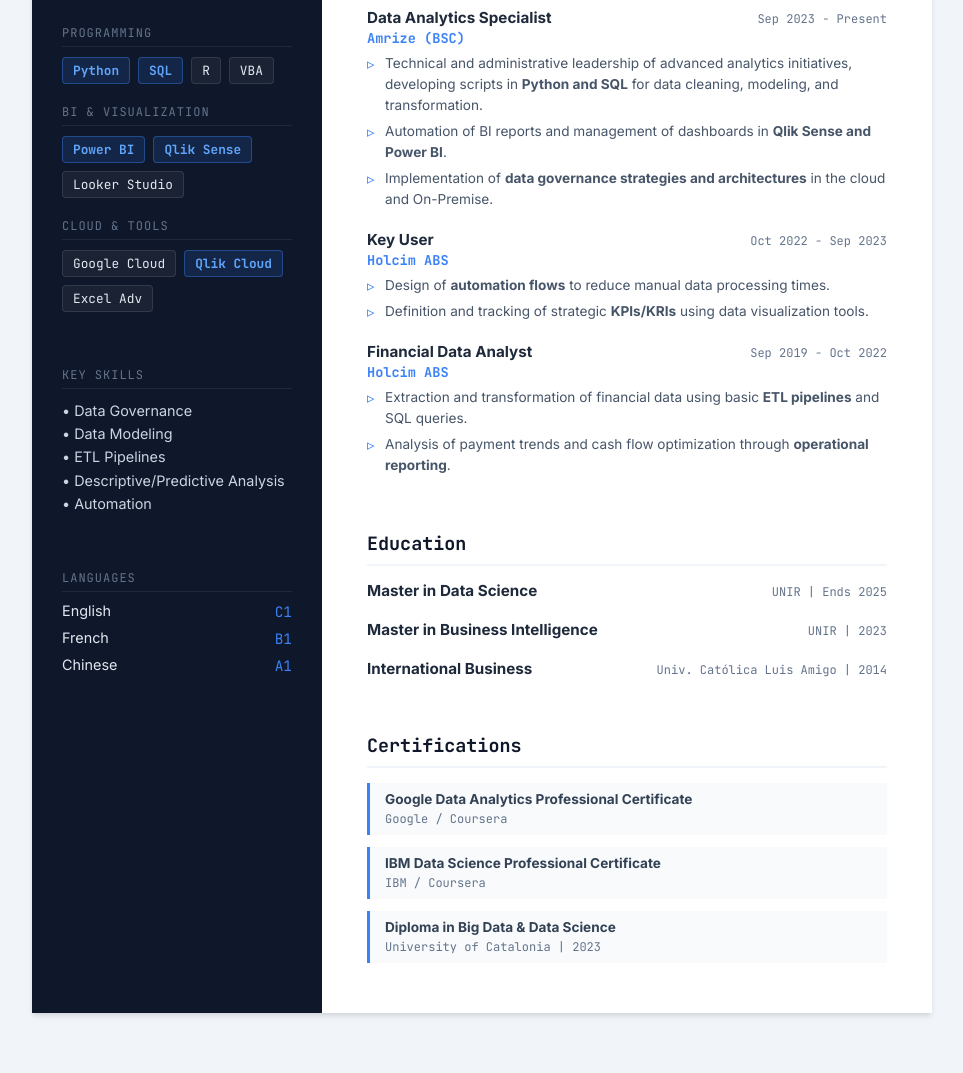
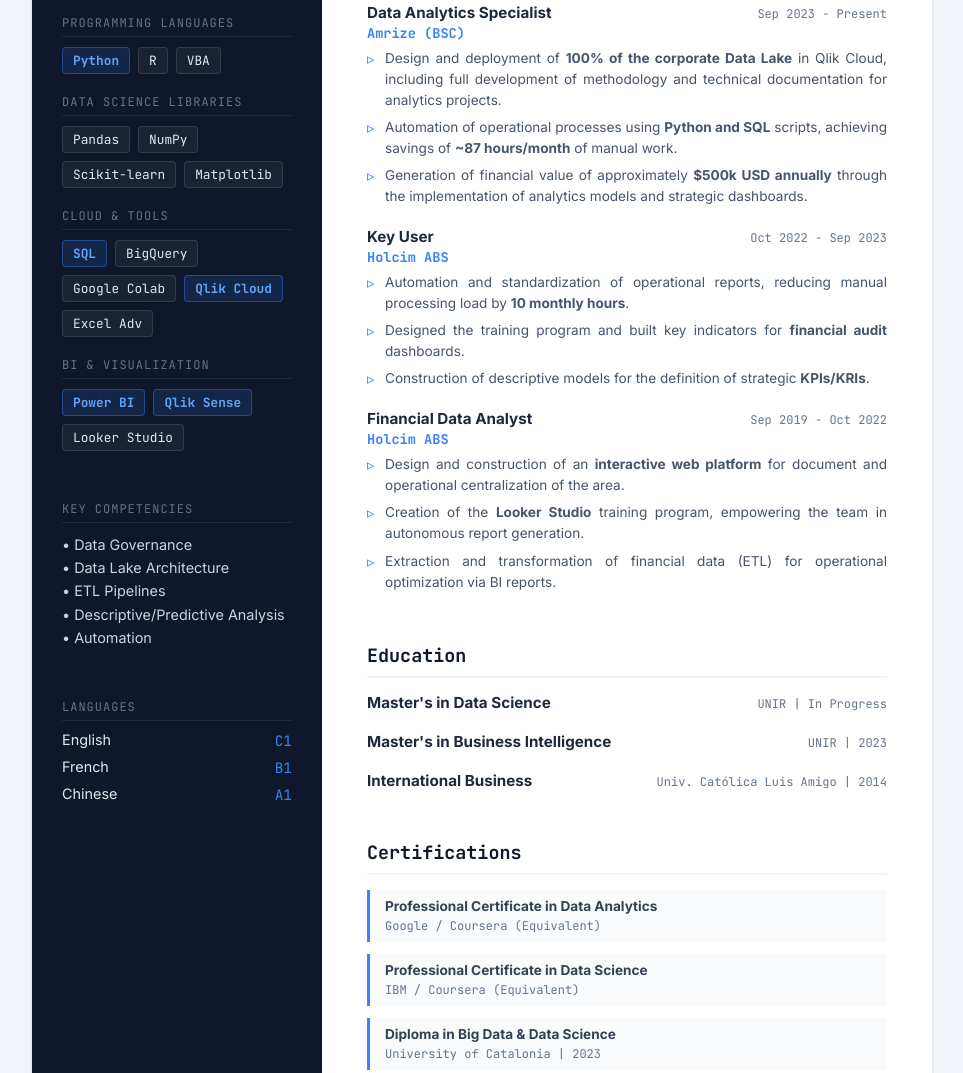
Before and after one commit to acevedoalex311-maker/rs, a plain HTML site: page index.html in a window 1280 px wide. Shown: the part 348-1421 px from the top of the page, without its empty margins (158-1121 px from the left). Drawn offline with Linux system fonts and the light colour scheme.

Commit message:
Revise CV content and layout for Ervin Acevedo
Updated the CV for Ervin Acevedo with new content and formatting changes.

```diff
--- a/index.html
+++ b/index.html
@@ -65,7 +65,7 @@
             padding: 40px 30px;
             display: flex;
             flex-direction: column;
-            gap: 35px;
+            gap: 30px;
             font-family: var(--font-body);
         }
 
@@ -146,7 +146,7 @@
             padding: 50px 45px;
             display: flex;
             flex-direction: column;
-            gap: 35px;
+            gap: 30px;
         }
 
         .section-header {
@@ -175,7 +175,6 @@
             font-weight: 600;
         }
 
-        /* Summary */
         .summary p {
             line-height: 1.6;
             color: #475569;
@@ -217,14 +216,14 @@
             margin-top: 6px;
         }
 
-        /* List Styling */
         ul.duties li {
             position: relative;
             padding-left: 18px;
-            margin-bottom: 5px;
+            margin-bottom: 6px;
             font-size: 0.85rem;
             color: #475569;
             line-height: 1.55;
+            text-align: justify;
         }
 
         ul.duties li::before {
@@ -295,12 +294,32 @@
             <div class="stack-section">
 
                 <div class="stack-group">
-                    <div class="stack-title">Programming</div>
+                    <div class="stack-title">Programming Languages</div>
                     <div class="stack-items">
                         <span class="tech-pill highlight">Python</span>
-                        <span class="tech-pill highlight">SQL</span>
                         <span class="tech-pill">R</span>
                         <span class="tech-pill">VBA</span>
+                    </div>
+                </div>
+
+                <div class="stack-group">
+                    <div class="stack-title">Data Science Libraries</div>
+                    <div class="stack-items">
+                        <span class="tech-pill">Pandas</span>
+                        <span class="tech-pill">NumPy</span>
+                        <span class="tech-pill">Scikit-learn</span>
+                        <span class="tech-pill">Matplotlib</span>
+                    </div>
+                </div>
+
+                <div class="stack-group">
+                    <div class="stack-title">Cloud & Tools</div>
+                    <div class="stack-items">
+                        <span class="tech-pill highlight">SQL</span>
+                        <span class="tech-pill">BigQuery</span>
+                        <span class="tech-pill">Google Colab</span>
+                        <span class="tech-pill highlight">Qlik Cloud</span>
+                        <span class="tech-pill">Excel Adv</span>
                     </div>
                 </div>
 
@@ -313,22 +332,13 @@
                     </div>
                 </div>
 
-                <div class="stack-group">
-                    <div class="stack-title">Cloud & Tools</div>
-                    <div class="stack-items">
-                        <span class="tech-pill">Google Cloud</span>
-                        <span class="tech-pill highlight">Qlik Cloud</span>
-                        <span class="tech-pill">Excel Adv</span>
-                    </div>
-                </div>
-
             </div>
 
             <div class="stack-group">
-                <div class="stack-title">Key Skills</div>
+                <div class="stack-title">Key Competencies</div>
                 <ul style="list-style: none; font-size: 0.9rem; color: #cbd5e1; line-height: 1.6;">
                     <li>• Data Governance</li>
-                    <li>• Data Modeling</li>
+                    <li>• Data Lake Architecture</li>
                     <li>• ETL Pipelines</li>
                     <li>• Descriptive/Predictive Analysis</li>
                     <li>• Automation</li>
@@ -352,7 +362,9 @@
                     <h2 class="section-title">Professional Profile</h2>
                 </div>
                 <p>
-                    Data specialist focused on the <strong>Python, SQL, and BI</strong> ecosystem, with solid experience transforming complex data into strategic solutions. Expert in developing analytical architectures, data governance, and ETL process automation. Proven ability to solve business problems using descriptive/predictive models and interactive dashboards that optimize operational efficiency.
+                    Data Specialist focused on the <strong>Python, SQL, and BI</strong> ecosystem, with solid experience transforming complex data into strategic solutions.
+                    Experienced in the design and deployment of analytical architectures (Data Lakes), data governance, and ETL automation.
+                    Proven ability to generate financial value and operational efficiency through descriptive and predictive models combined with advanced data visualization.
                 </p>
             </section>
 
@@ -370,9 +382,9 @@
                         <span class="date">Sep 2023 - Present</span>
                     </div>
                     <ul class="duties">
-                        <li>Technical and administrative leadership of advanced analytics initiatives, developing scripts in <strong>Python and SQL</strong> for data cleaning, modeling, and transformation.</li>
-                        <li>Automation of BI reports and management of dashboards in <strong>Qlik Sense and Power BI</strong>.</li>
-                        <li>Implementation of <strong>data governance strategies and architectures</strong> in the cloud and On-Premise.</li>
+                        <li>Design and deployment of <strong>100% of the corporate Data Lake</strong> in Qlik Cloud, including full development of methodology and technical documentation for analytics projects.</li>
+                        <li>Automation of operational processes using <strong>Python and SQL</strong> scripts, achieving savings of <strong>~87 hours/month</strong> of manual work.</li>
+                        <li>Generation of financial value of approximately <strong>$500k USD annually</strong> through the implementation of analytics models and strategic dashboards.</li>
                     </ul>
                 </div>
 
@@ -385,8 +397,9 @@
                         <span class="date">Oct 2022 - Sep 2023</span>
                     </div>
                     <ul class="duties">
-                        <li>Design of <strong>automation flows</strong> to reduce manual data processing times.</li>
-                        <li>Definition and tracking of strategic <strong>KPIs/KRIs</strong> using data visualization tools.</li>
+                        <li>Automation and standardization of operational reports, reducing manual processing load by <strong>10 monthly hours</strong>.</li>
+                        <li>Designed the training program and built key indicators for <strong>financial audit</strong> dashboards.</li>
+                        <li>Construction of descriptive models for the definition of strategic <strong>KPIs/KRIs</strong>.</li>
                     </ul>
                 </div>
 
@@ -399,8 +412,9 @@
                         <span class="date">Sep 2019 - Oct 2022</span>
                     </div>
                     <ul class="duties">
-                        <li>Extraction and transformation of financial data using basic <strong>ETL pipelines</strong> and SQL queries.</li>
-                        <li>Analysis of payment trends and cash flow optimization through <strong>operational reporting</strong>.</li>
+                        <li>Design and construction of an <strong>interactive web platform</strong> for document and operational centralization of the area.</li>
+                        <li>Creation of the <strong>Looker Studio</strong> training program, empowering the team in autonomous report generation.</li>
+                        <li>Extraction and transformation of financial data (ETL) for operational optimization via BI reports.</li>
                     </ul>
                 </div>
             </section>
@@ -412,14 +426,14 @@
 
                 <div class="timeline-block">
                     <div class="timeline-head">
-                        <div class="role-title">Master in Data Science</div>
-                        <span class="date">UNIR | Ends 2025</span>
+                        <div class="role-title">Master's in Data Science</div>
+                        <span class="date">UNIR | In Progress</span>
                     </div>
                 </div>
 
                 <div class="timeline-block">
                     <div class="timeline-head">
-                        <div class="role-title">Master in Business Intelligence</div>
+                        <div class="role-title">Master's in Business Intelligence</div>
                         <span class="date">UNIR | 2023</span>
                     </div>
                 </div>
@@ -438,12 +452,12 @@
                 </div>
                 <div class="cert-grid">
                     <div class="cert-item">
-                        <span class="cert-title">Google Data Analytics Professional Certificate</span>
-                        <span class="cert-issuer">Google / Coursera</span>
+                        <span class="cert-title">Professional Certificate in Data Analytics</span>
+                        <span class="cert-issuer">Google / Coursera (Equivalent)</span>
                     </div>
                     <div class="cert-item">
-                        <span class="cert-title">IBM Data Science Professional Certificate</span>
-                        <span class="cert-issuer">IBM / Coursera</span>
+                        <span class="cert-title">Professional Certificate in Data Science</span>
+                        <span class="cert-issuer">IBM / Coursera (Equivalent)</span>
                     </div>
                     <div class="cert-item">
                         <span class="cert-title">Diploma in Big Data & Data Science</span>
```
